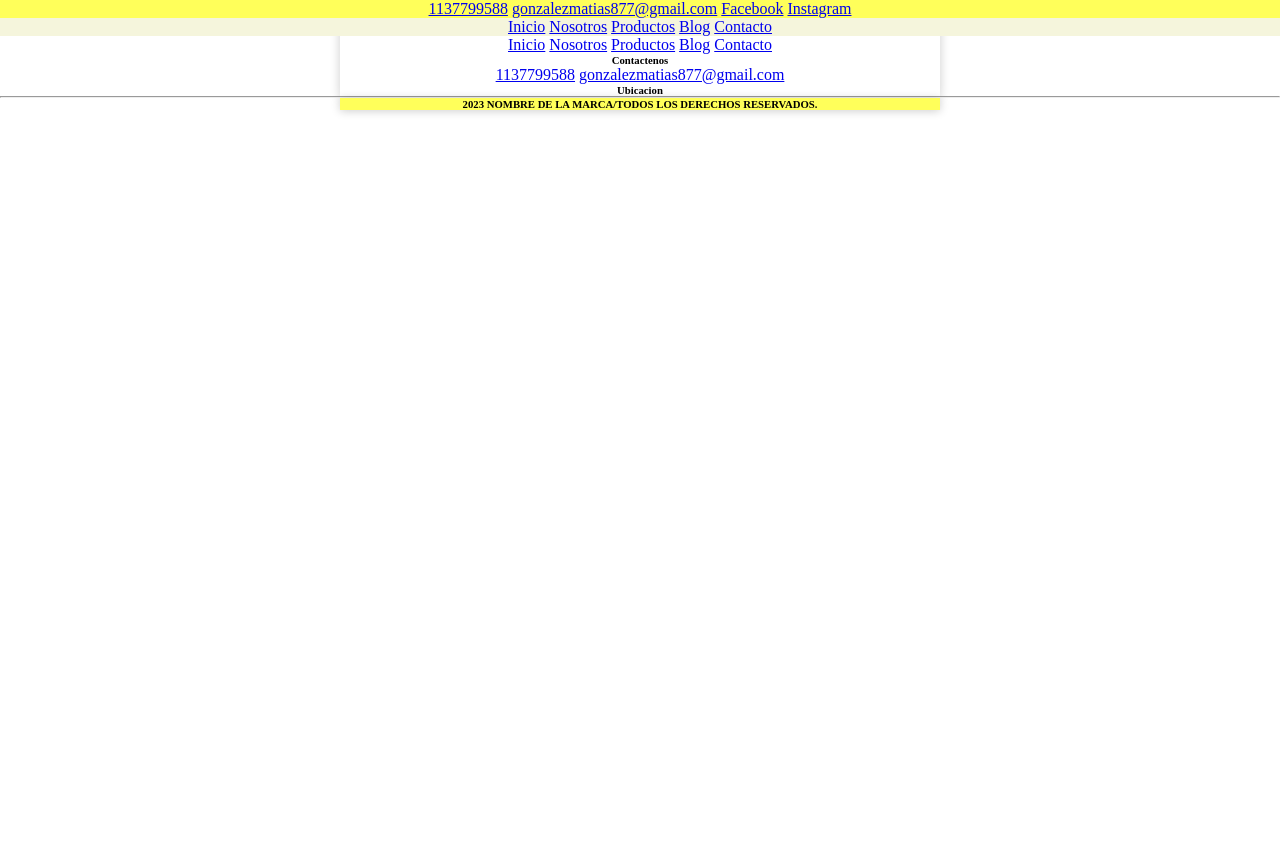
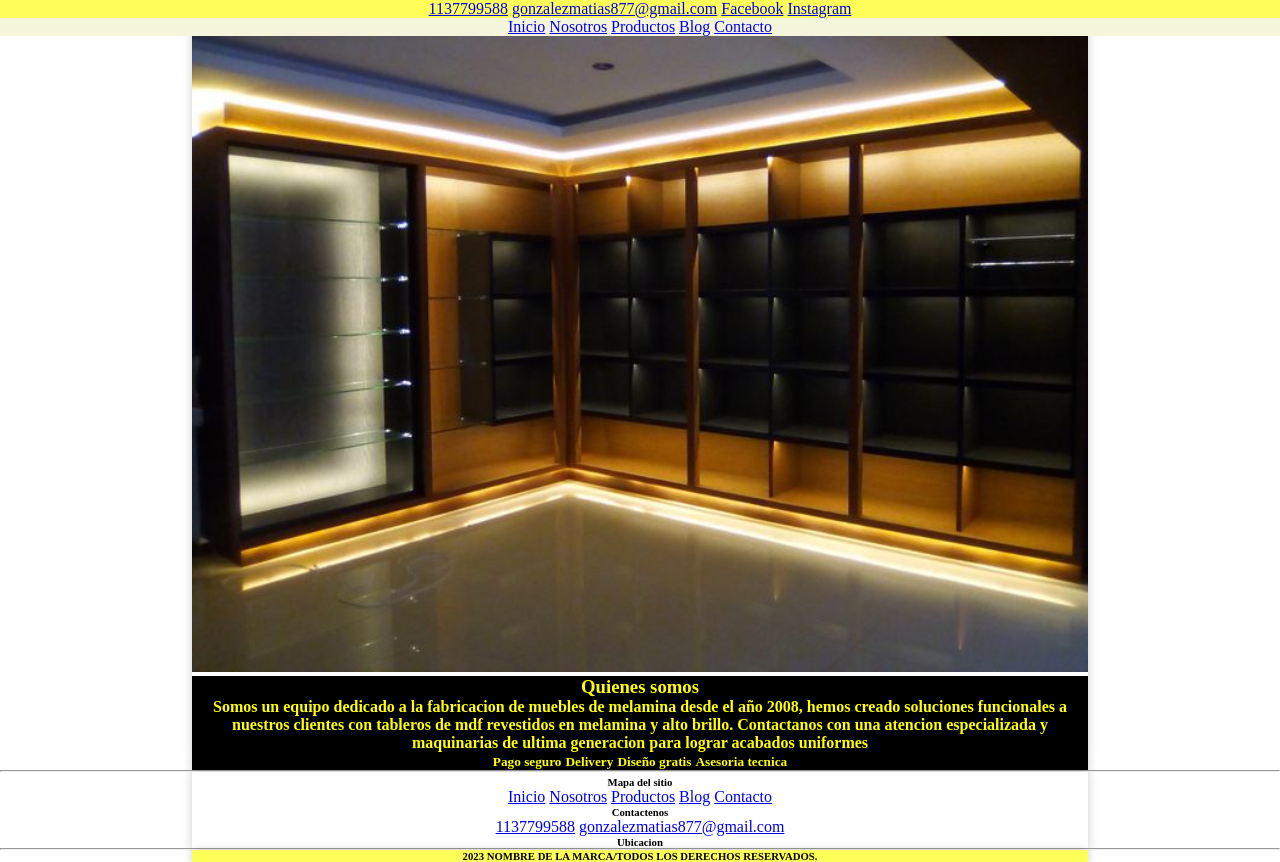
Before and after one commit to MatyGonza/BAM2.0, a plain HTML site: page assets/pages/nosotros.html in a window 1280 px wide. Before the commit the page ends 800 px from the top, so only its background shows below. Drawn offline with Linux system fonts and the light colour scheme.

Commit message:
Trabaje en la pagina nosotros

```diff
--- a/assets/css/style.css
+++ b/assets/css/style.css
@@ -51,7 +51,7 @@ section{
     background:#fff;
     box-shadow: 0px 1px 10px rgba(0, 0, 0, 0.2);
     text-align: center;
-    max-width: 600px;
+    max-width: 70%;
     margin-left: auto;
     margin-right: auto;
 
--- a/assets/pages/nosotros.html
+++ b/assets/pages/nosotros.html
@@ -28,7 +28,19 @@
             </nav>
         </div>
     </header>
-    <main></main>
+    <main>
+        <section>
+
+            <picture>
+                <img src="../media/imgs/Nosotros.jpg" alt="" width="100%">
+            </picture>
+
+                <div class="negro_">
+                    <h3 class="info_">Quienes somos</h3> <br>
+                    <h4 class="info_">Somos un equipo dedicado a la fabricacion de muebles de melamina desde el año 2008, hemos creado soluciones  funcionales a nuestros clientes con tableros de mdf revestidos en melamina y alto brillo. Contactanos con una atencion especializada y maquinarias de ultima generacion para lograr acabados uniformes</h4>
+                </div>
+            </section>
+    </main>
     <footer>
         <section class="negro_"><!--Fondo negro y colocar logos-->
             <div class="info_"><h5>Pago seguro</h5></div>
```
Also changed, not shown: assets/media/imgs/Nosotros.jpg (added).
